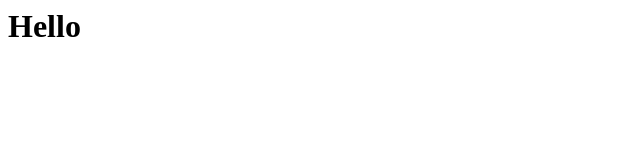
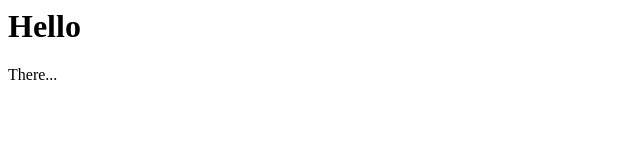
Before and after one commit to ilays4/local_demo, a plain HTML site: page index.html in a window 1280 px wide. Shown: the full height of the page, 0-640 px from the left. Drawn offline with Linux system fonts and the light colour scheme.

Commit message:
Added There in master branch

```diff
--- a/index.html
+++ b/index.html
@@ -1 +1,2 @@
 <h1>Hello</h1>
+<p>There...</p>
```
